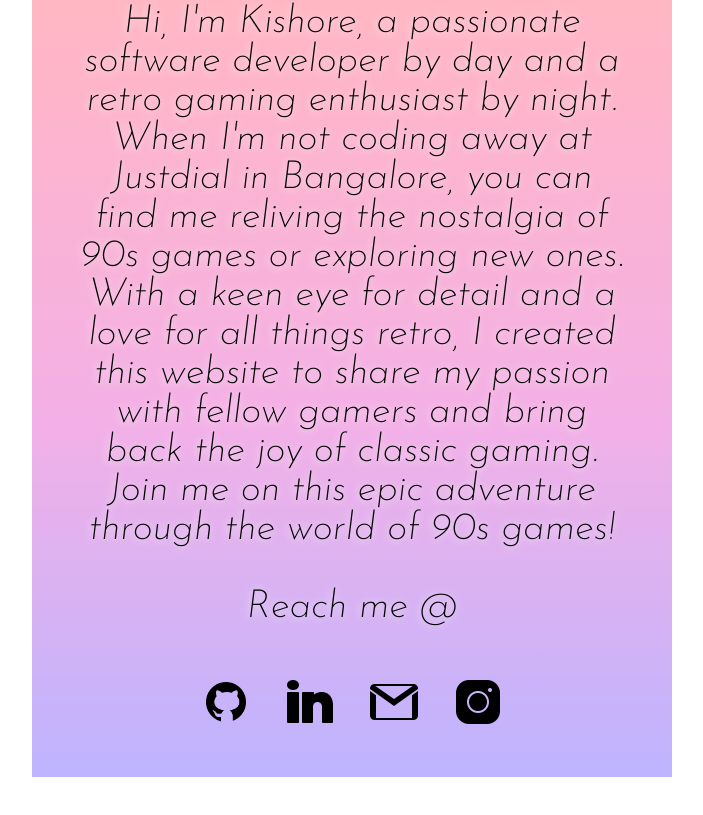
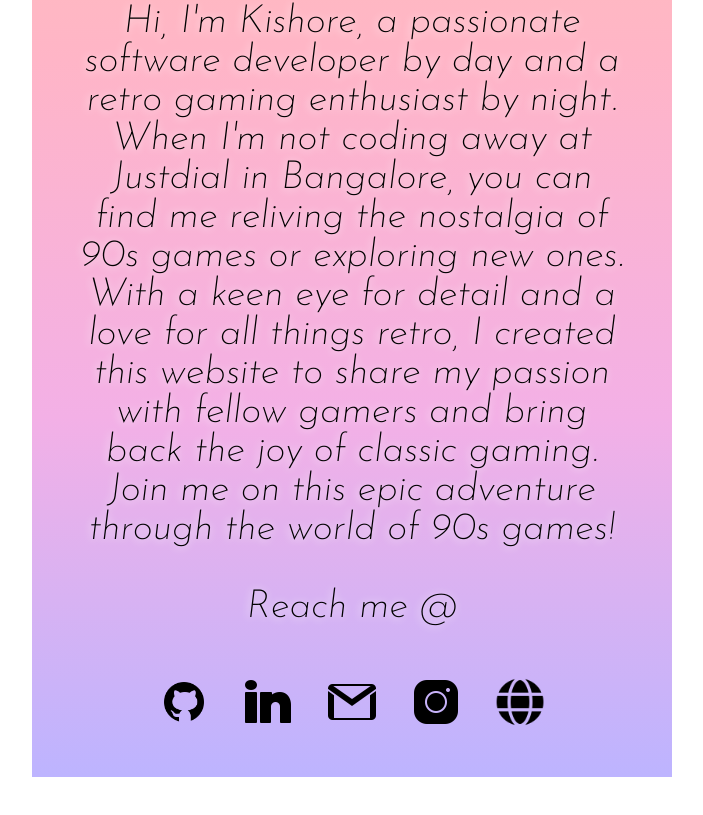
Before and after one commit to KishoreNanthagopal98/Cryptowebsite, a React (Create React App) app: page /about-us in a window 1280 px wide. Shown: the part 909-1724 px from the top of the page, without its empty margins (288-991 px from the left). Built offline with nearby package versions, Linux system fonts and the light colour scheme.

Commit message:
Adding Website Link in About us

```diff
--- a/src/components/AboutUs/Aboutus.js
+++ b/src/components/AboutUs/Aboutus.js
@@ -4,6 +4,7 @@ import githubImage from "../../assets/github.png";
 import linkedinImg from "../../assets/linkedin.png";
 import gmailImg from "../../assets/gmail.png";
 import instaImg from "../../assets/instagram.png";
+import websiteImg from "../../assets/web.png";
 
 function Aboutus() {
   return (
@@ -32,12 +33,12 @@ function Aboutus() {
             </div>
             <div className="reachMenuSection">
               <div className="menuListSection">
-                <a href="https://github.com/KishoreNanthagopal98">
+                <a href="https://github.com/KishoreNanthagopal98" target="blank">
                   <span className="reachIcon">
                     <img src={githubImage} alt="Github"></img>
                   </span>
                 </a>
-                <a href="https://www.linkedin.com/in/kishore-n-132a80179">
+                <a href="https://www.linkedin.com/in/kishore-n-132a80179" target="blank">
                   <span className="reachIcon">
                     <img src={linkedinImg} alt="Linkedin"></img>
                   </span>
@@ -47,9 +48,14 @@ function Aboutus() {
                     <img src={gmailImg} alt="mail"></img>
                   </span>
                 </a>
-                <a href="https://www.instagram.com/kishore_np/">
+                <a href="https://www.instagram.com/kishore_np/" target="blank">
                   <span className="reachIcon">
                     <img src={instaImg} alt="Instagram"></img>
+                  </span>
+                </a>
+                <a href="https://kishoren.vercel.app/" target="blank">
+                  <span className="reachIcon">
+                    <img src={websiteImg} alt="Portfolio"></img>
                   </span>
                 </a>
               </div>
```
Also changed, not shown: src/assets/web.png (added).
